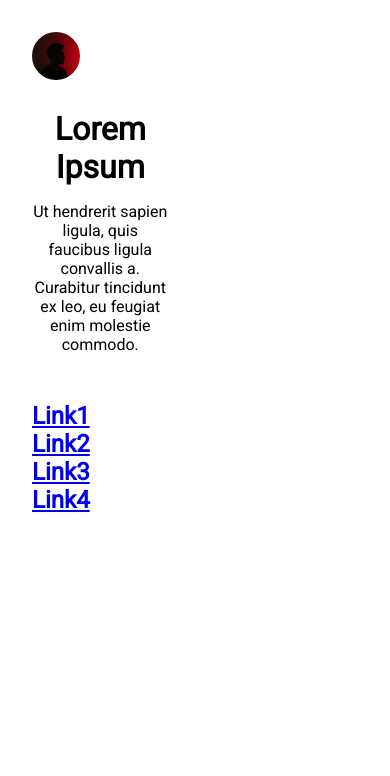
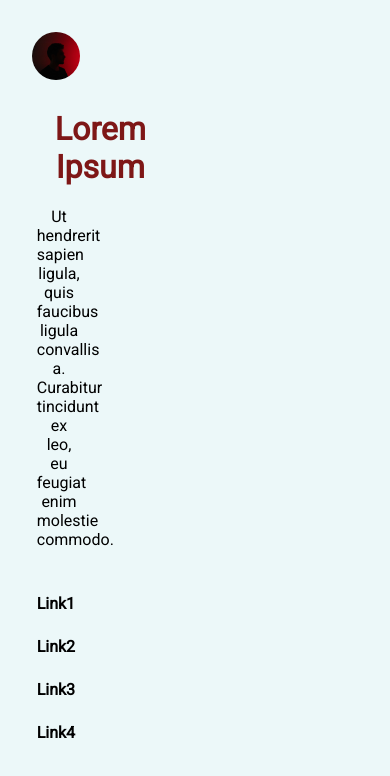
Before and after one commit to danielavescia/to-do-list, a plain HTML site: page index.html in a window 390 px wide. Drawn offline with Linux system fonts and the light colour scheme.

Commit message:
codigo menu ok, porem n totalmente responsivo

```diff
--- a/index.html
+++ b/index.html
@@ -29,16 +29,17 @@
             </div>
             <div class="menu-links">
                 <ul>
-                    <li class="nav-item"><a href="#">Link1</a></li>
-                    <li class="nav-item"><a href="#">Link2</a></li>
-                    <li class="nav-item"><a href="#">Link3</a></li>
-                    <li class="nav-item"><a href="#">Link4</a></li>
+                    <li><a href="#" class="nav-item">Link1</a></li>
+                    <li><a href="#" class="nav-item">Link2</a></li>
+                    <li><a href="#" class="nav-item">Link3</a></li>
+                    <li><a href="#" class="nav-item">Link4</a></li>
                 </ul>
             </div>
         </nav>
     </header>
 
     <!-- Main -->
+
     <main>
         <!-- To do list -->
         <div class="content-container">
--- a/styles.css
+++ b/styles.css
@@ -2,6 +2,8 @@
 
 body {
   margin: 0;
+  height: 100vh;
+  background-color: #ecf8f9;
 }
 
 .menu-container {
@@ -18,6 +20,7 @@ body {
 .menu-title,
 .menu-links {
   display: flex;
+  flex-direction: column;
   align-items: center;
   justify-content: center;
   margin-bottom: 0px;
@@ -37,33 +40,53 @@ body {
   font-weight: bold;
   text-align: center;
   margin-bottom: 0;
+  color: #7e1717;
 }
 
-div .menu-paragraph {
+.menu-paragraph {
   padding: 0.3rem;
 }
+
 .menu-paragraph p {
   font-family: "Roboto", sans-serif;
   font-size: 1rem;
   text-align: center;
   margin-top: 0 px;
+  width: 35%;
+}
+
+.menu-links {
+  display: flex;
+  flex-direction: column;
+  align-items: center;
+  justify-content: center;
+  margin-top: 0;
+  width: 35%;
 }
 
 .menu-links ul {
   list-style: none;
   padding: 0;
+  margin: 0 auto;
 }
-.menu-links {
+
+.menu-links ul li {
+  margin: 1.5rem 0px;
+}
+.nav-item {
   font-family: "Roboto", sans-serif;
-  font-size: 1.5rem;
+  font-size: 1rem;
   font-weight: bold;
   text-decoration: none;
   color: black;
-  margin: 0.5rem 0;
-}
+  margin: 1rem 0px;
+  text-align: center;
+  text-decoration: none;
+  transition: 0.3s ease-in-out;
 
-.menu-links li {
-  margin: 0;
+  &:hover {
+    color: #068da9;
+  }
 }
 
 .content-container {
```
Also changed, not shown: app.js (added).
